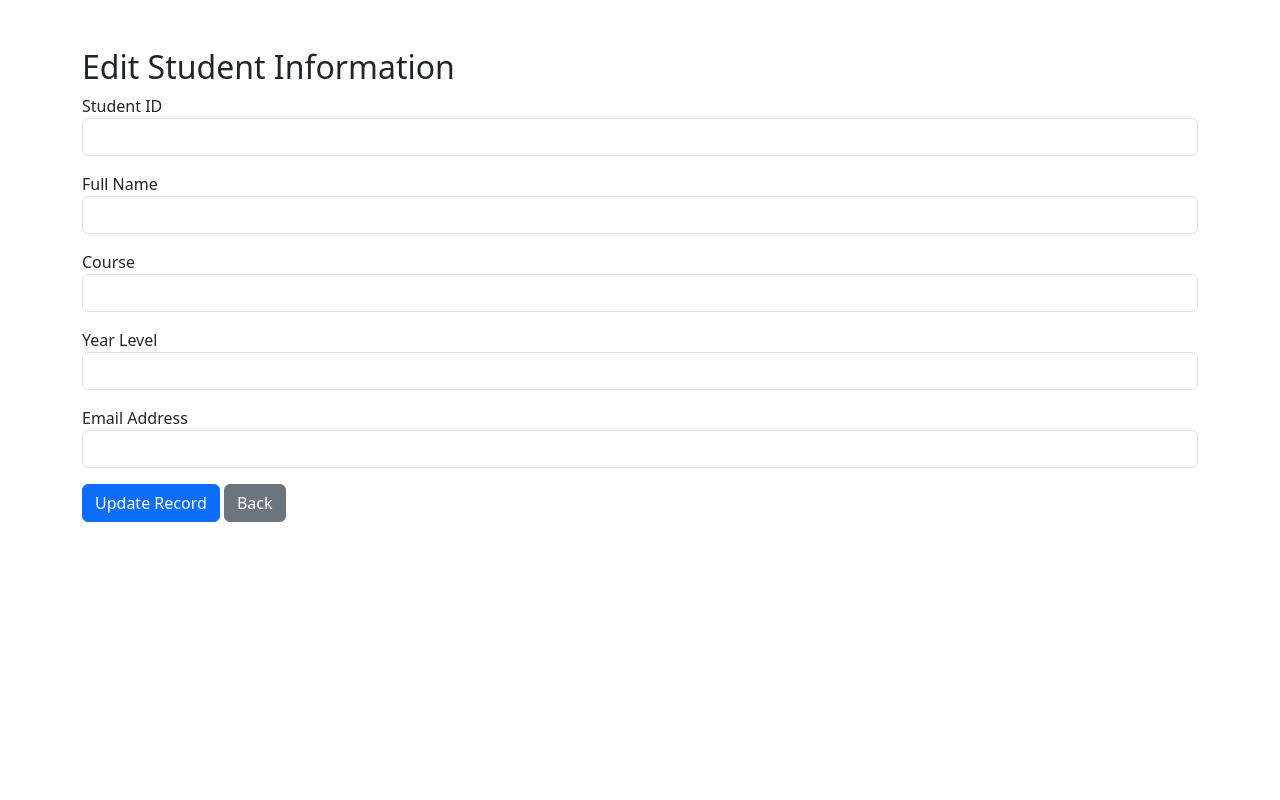
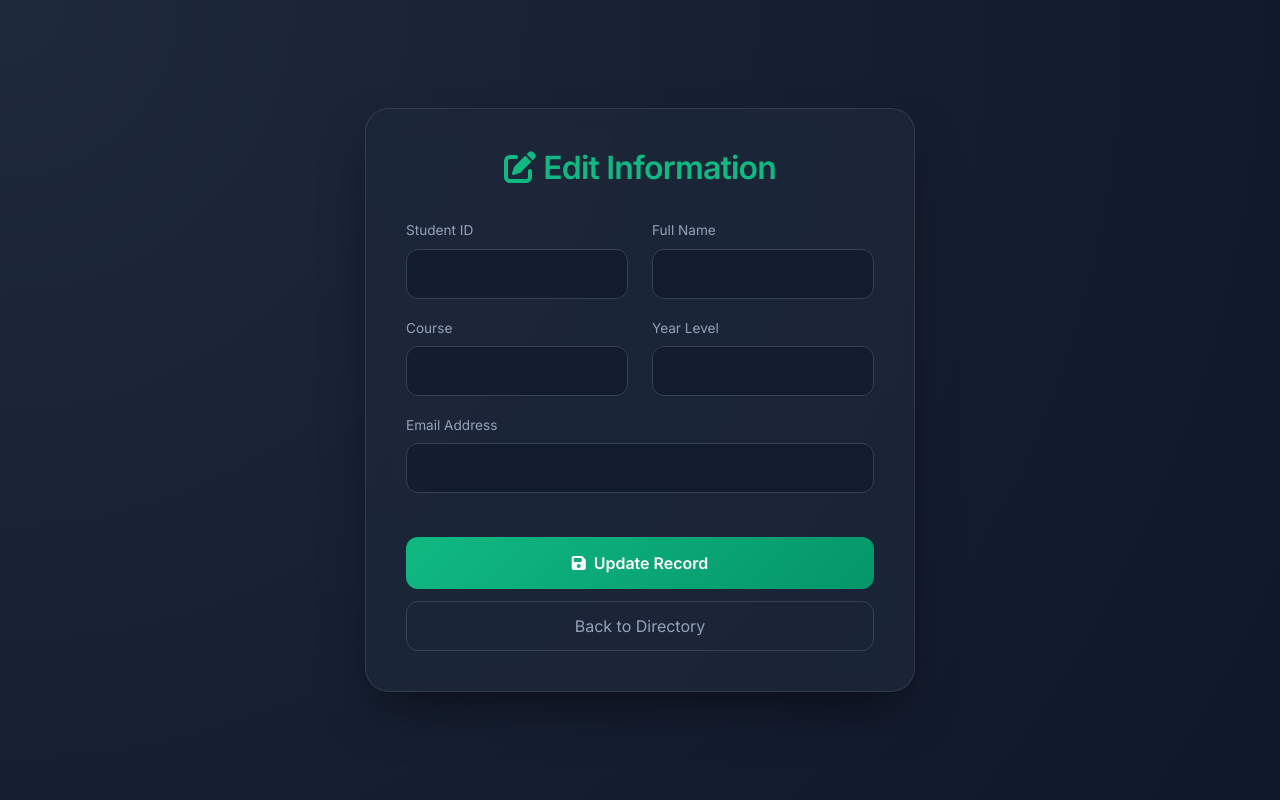
Before and after one commit to shairyl12/shairyl12-Sheryl_Ann_Barrot_IT318_Final_Exam, a Node server app: template views/edit.ejs in a window 1280 px wide. Run offline with Node 20, Linux system fonts and the light colour scheme; the template is opened without the code that fills it, so the values that code supplies are empty.

Commit message:
Update edit.ejs

```diff
--- a/views/edit.ejs
+++ b/views/edit.ejs
@@ -1,35 +1,144 @@
 <!DOCTYPE html>
-<html>
+<html lang="en">
 <head>
-    <title>Edit Student</title>
-    <link rel="stylesheet" href="https://cdn.jsdelivr.net/npm/bootstrap@5.3.0/dist/css/bootstrap.min.css">
+    <meta charset="UTF-8">
+    <meta name="viewport" content="width=device-width, initial-scale=1.0">
+    <title>Edit Student | Cyber System</title>
+    <link href="https://cdn.jsdelivr.net/npm/bootstrap@5.3.0/dist/css/bootstrap.min.css" rel="stylesheet">
+    <link href="https://fonts.googleapis.com/css2?family=Inter:wght@300;400;600&display=swap" rel="stylesheet">
+    <link rel="stylesheet" href="https://cdnjs.cloudflare.com/ajax/libs/font-awesome/6.4.0/css/all.min.css">
+    <style>
+        body {
+            font-family: 'Inter', sans-serif;
+            background: radial-gradient(circle at top left, #1e293b, #0f172a);
+            min-height: 100vh;
+            display: flex;
+            align-items: center;
+            justify-content: center;
+            color: #f8fafc;
+            padding: 20px;
+        }
+
+        .glass-panel {
+            background: rgba(30, 41, 59, 0.7);
+            backdrop-filter: blur(12px);
+            border: 1px solid rgba(255, 255, 255, 0.1);
+            border-radius: 24px;
+            padding: 40px;
+            width: 100%;
+            max-width: 550px;
+            box-shadow: 0 25px 50px -12px rgba(0, 0, 0, 0.5);
+        }
+
+        h2 {
+            font-weight: 600;
+            letter-spacing: -0.025em;
+            color: #10b981; /* Emerald Green */
+            margin-bottom: 30px;
+            text-align: center;
+        }
+
+        .form-label {
+            font-size: 0.85rem;
+            font-weight: 500;
+            color: #94a3b8;
+            margin-bottom: 8px;
+        }
+
+        .form-control {
+            background: rgba(15, 23, 42, 0.6);
+            border: 1px solid #334155;
+            border-radius: 12px;
+            color: white;
+            padding: 12px 16px;
+            transition: all 0.2s;
+        }
+
+        .form-control:focus {
+            background: rgba(15, 23, 42, 0.8);
+            border-color: #10b981;
+            box-shadow: 0 0 0 4px rgba(16, 185, 129, 0.1);
+            color: white;
+        }
+
+        .btn-update {
+            background: linear-gradient(135deg, #10b981 0%, #059669 100%);
+            border: none;
+            border-radius: 12px;
+            padding: 14px;
+            font-weight: 600;
+            color: white;
+            width: 100%;
+            margin-top: 20px;
+            transition: transform 0.2s, box-shadow 0.2s;
+        }
+
+        .btn-update:hover {
+            transform: translateY(-2px);
+            box-shadow: 0 10px 15px -3px rgba(16, 185, 129, 0.4);
+            color: white;
+        }
+
+        .btn-back {
+            background: transparent;
+            border: 1px solid #334155;
+            color: #94a3b8;
+            border-radius: 12px;
+            width: 100%;
+            padding: 12px;
+            margin-top: 12px;
+            text-decoration: none;
+            display: inline-block;
+            text-align: center;
+            transition: all 0.2s;
+        }
+
+        .btn-back:hover {
+            background: rgba(255, 255, 255, 0.05);
+            color: #f8fafc;
+            border-color: #475569;
+        }
+    </style>
 </head>
-<body class="container mt-5">
-    <h2>Edit Student Information</h2>
+<body>
+
+<div class="glass-panel">
+    <h2><i class="fas fa-edit me-2"></i>Edit Information</h2>
+
     <form action="/update/<%= student.id %>" method="POST">
-        <div class="mb-3">
-            <label>Student ID</label>
+        <div class="row">
+            <div class="col-md-6 mb-3">
+                <label class="form-label">Student ID</label>
                 <input type="text" name="student_id" value="<%= student.student_id %>" class="form-control" required>
             </div>
-        <div class="mb-3">
-            <label>Full Name</label>
+            <div class="col-md-6 mb-3">
+                <label class="form-label">Full Name</label>
                 <input type="text" name="full_name" value="<%= student.full_name %>" class="form-control" required>
             </div>
-        <div class="mb-3">
-            <label>Course</label>
+        </div>
+
+        <div class="row">
+            <div class="col-md-6 mb-3">
+                <label class="form-label">Course</label>
                 <input type="text" name="course" value="<%= student.course %>" class="form-control" required>
             </div>
-        <div class="mb-3">
-            <label>Year Level</label>
+            <div class="col-md-6 mb-3">
+                <label class="form-label">Year Level</label>
                 <input type="text" name="year_level" value="<%= student.year_level %>" class="form-control" required>
             </div>
-        <div class="mb-3">
-            <label>Email Address</label>
+        </div>
+
+        <div class="mb-4">
+            <label class="form-label">Email Address</label>
             <input type="email" name="email_address" value="<%= student.email_address %>" class="form-control" required>
         </div>
-        <button type="submit" class="btn btn-primary">Update Record</button>
-        <a href="/" class="btn btn-secondary">Back</a>
+
+        <button type="submit" class="btn btn-update">
+            <i class="fas fa-save me-2"></i>Update Record
+        </button>
+        <a href="/" class="btn btn-back">Back to Directory</a>
     </form>
+</div>
+
 </body>
-
 </html>
```
Lines whose indentation alone changed are shown as unchanged.
